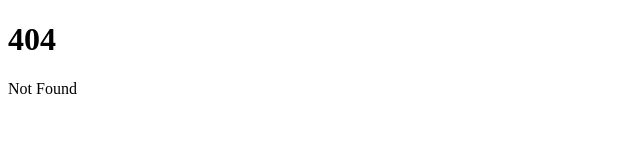
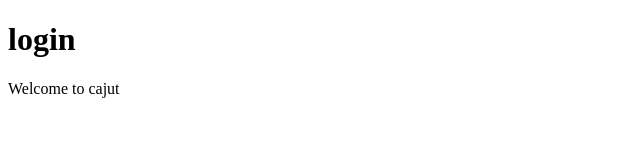
Before and after one commit to ynLinares/proyecto-taller01, a SvelteKit app: page /login in a window 1280 px wide. Before the commit this address had no page. Shown: the top 160 px of the page, without its empty margins (0-640 px from the left). Built offline with nearby package versions, Linux system fonts and the light colour scheme.

Commit message:
Clase 6/12

```diff
--- /dev/null
+++ b/src/lib/app.css
@@ -0,0 +1,7 @@
+    body{
+        background: #000;
+        color: #fff;
+    }
+    h1{
+         font-size: 1rem;
+    }
--- a/src/routes/+page.svelte
+++ b/src/routes/+page.svelte
@@ -1,2 +1,5 @@
+<script>
+    import "$lib/app.css"
+</script>
 <h1>Welcome to SvelteKit</h1>
 <p>Visit <a href="https://kit.svelte.dev">kit.svelte.dev</a> to read the documentation</p>
--- /dev/null
+++ b/src/routes/login/+page.svelte
@@ -0,0 +1,14 @@
+<script>
+    let year = 2023;
+    let now = new Date().getMinutes();
+</script>
+
+<div>
+    <h1>login</h1>
+    <p> Welcome to cajut</p>
+
+</div>
+
+<style>
+
+</style>
```
